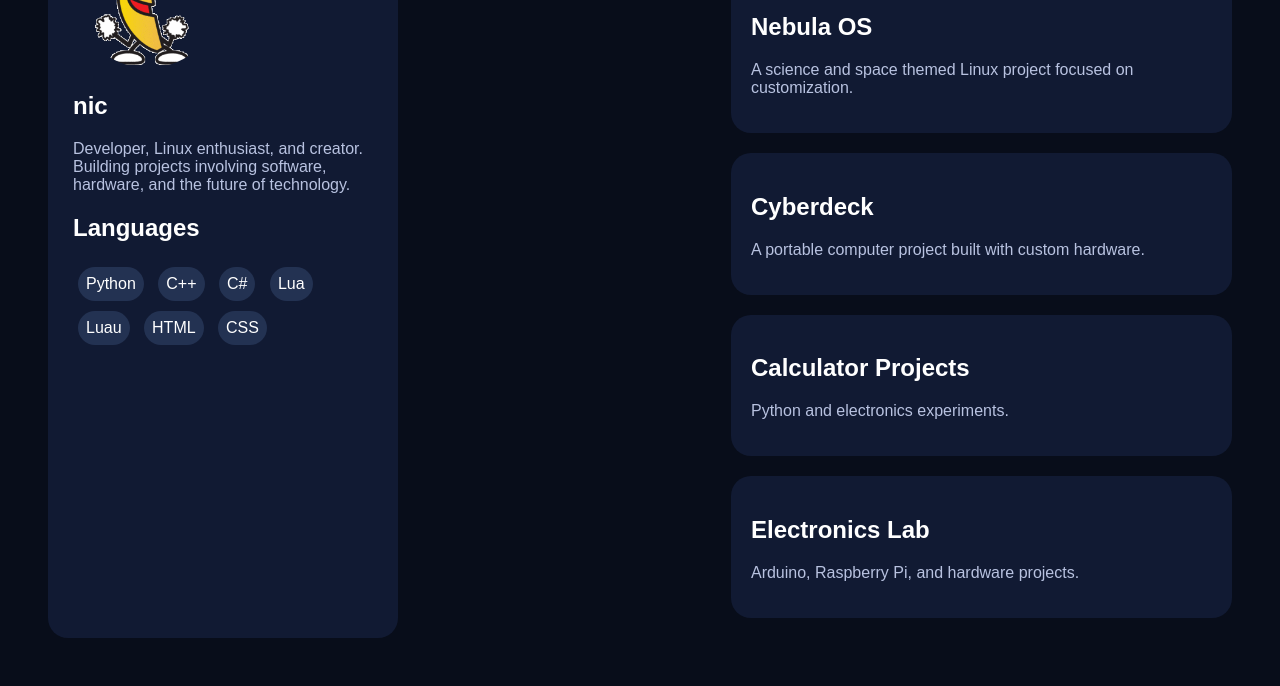
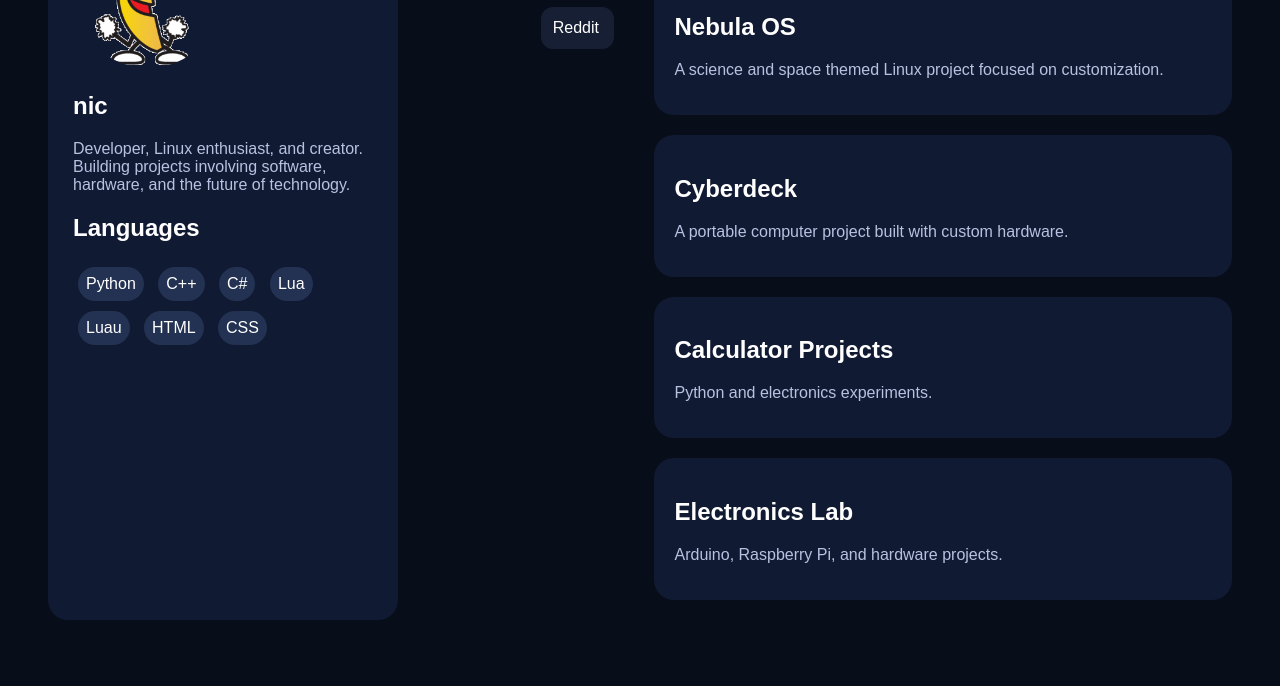
Before and after one commit to 8nnic/8nnic.github.io, a plain HTML site: page index.html in a window 1280 px wide. Shown: the part 155-841 px from the top of the page. Drawn offline with Linux system fonts and the light colour scheme.

Commit message:
Update style.css

```diff
--- a/style.css
+++ b/style.css
@@ -72,3 +72,33 @@
 .project p {
     color: #b8c2e0;
 }
+
+
+.links a {
+
+    display: block;
+
+    background: #171f35;
+
+    color: white;
+
+    text-decoration: none;
+
+    padding: 12px;
+
+    margin: 10px 0;
+
+    border-radius: 12px;
+
+    transition: .3s;
+
+}
+
+
+.links a:hover {
+
+    border: 1px solid #7ef7ff;
+
+    transform: translateX(5px);
+
+}
```
